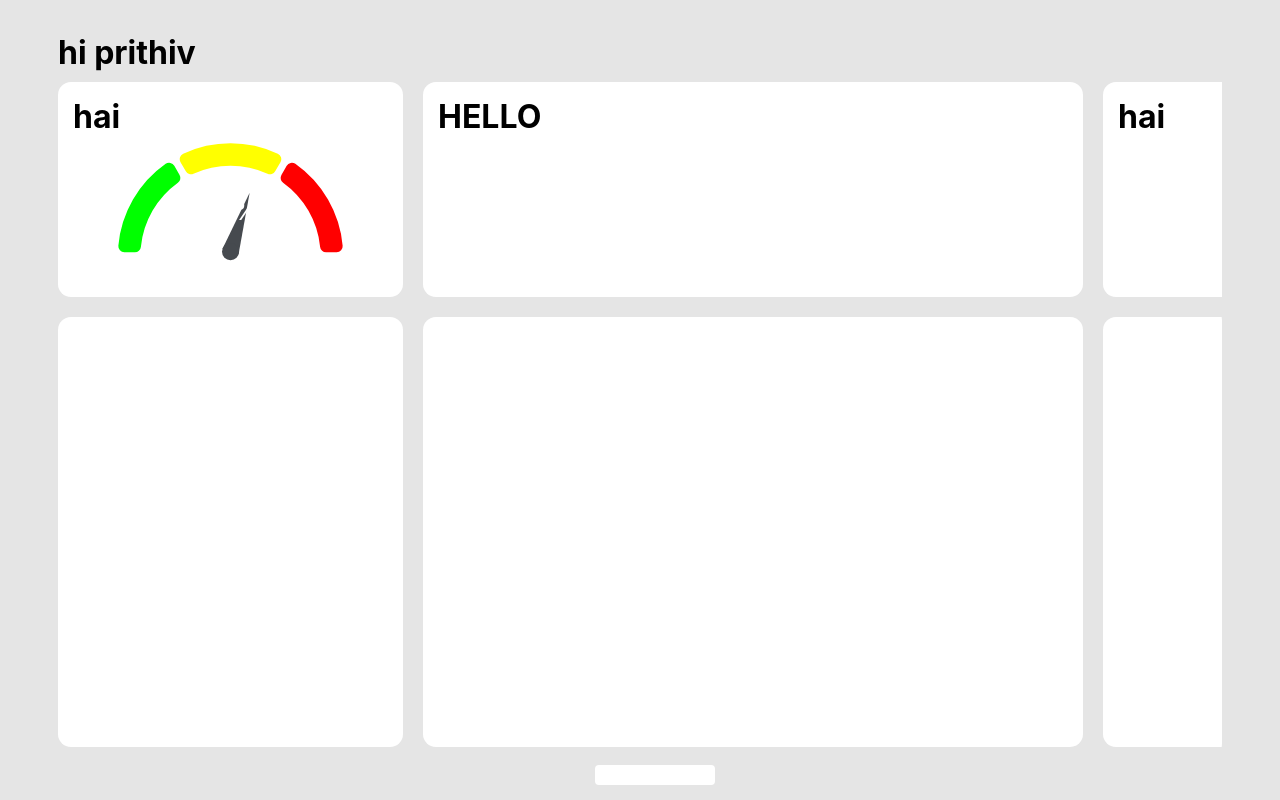
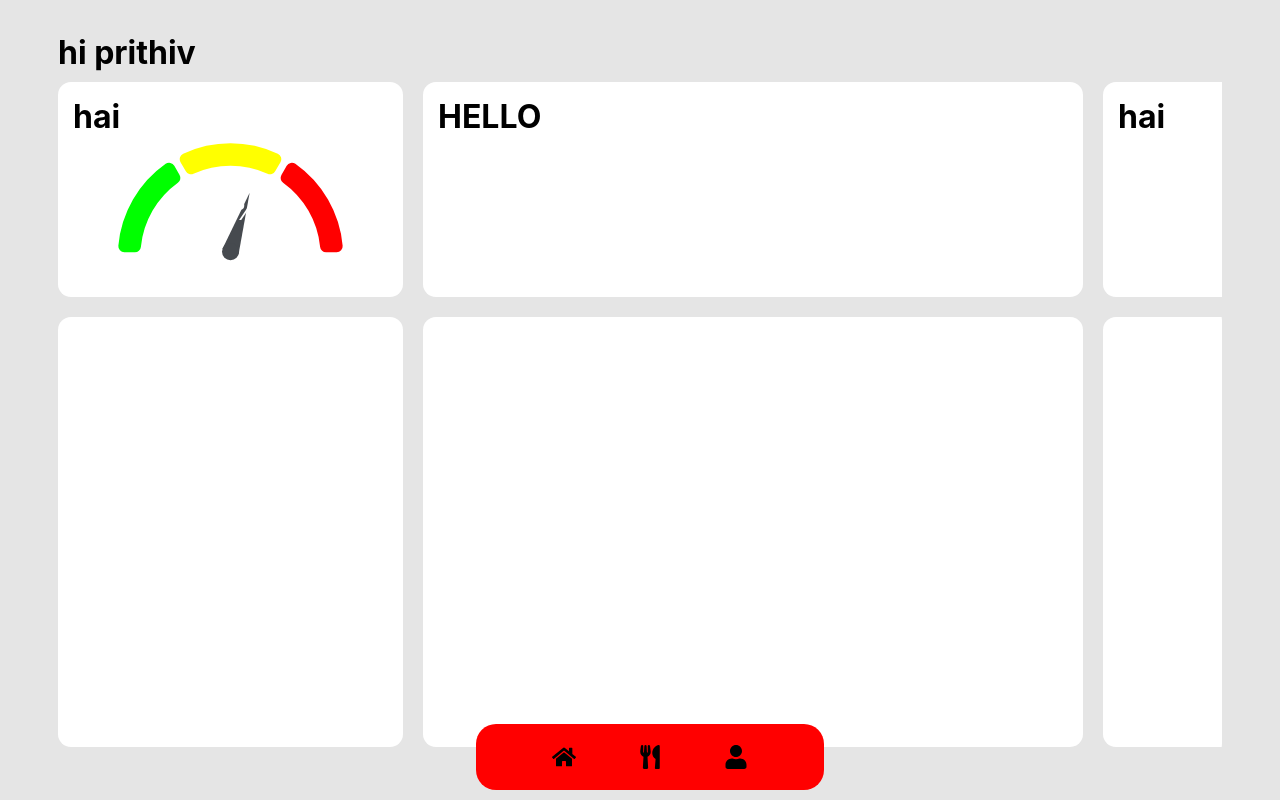
Before and after one commit to Adhi2312/FITNESS_TRACKER, a React (Create React App) app: page / in a window 1280 px wide. Built offline with nearby package versions, Linux system fonts and the light colour scheme.

Commit message:
Added navbar

```diff
--- a/package.json
+++ b/package.json
@@ -14,6 +14,7 @@
     "react-dom": "^18.3.1",
     "react-gauge-chart": "^0.5.1",
     "react-gauge-component": "^1.2.61",
+    "react-icons": "^5.3.0",
     "react-router-dom": "^6.26.2",
     "react-scripts": "5.0.1",
     "web-vitals": "^2.1.4"
--- a/src/App.js
+++ b/src/App.js
@@ -2,6 +2,7 @@ import logo from './logo.svg';
 import './App.css';
 import  DB from './screens/DB'
 import { Routes,Route } from 'react-router-dom';
+import { FaHome, FaUser, FaUtensils } from 'react-icons/fa';
 function App() {
   return (
     <div className='main'>
@@ -23,7 +24,15 @@ function App() {
 export const NavBar=()=>{
   return (
     <div className='nav'>
-
+      <button className='nav-button' >
+           <FaHome size={24}/>
+      </button>
+      <button className='nav-button'>
+        <FaUtensils size={24}/>
+      </button>
+      <button className='nav-button'>
+        <FaUser size={24}/>
+      </button>
     </div>
 
   )
--- a/src/index.css
+++ b/src/index.css
@@ -37,19 +37,37 @@ h1{
 .nav
 {
   display: flex;
-  padding: 10px 60px;
-  background-color:white;
+  padding: 20px 70px;
+  background-color:red;
+  justify-content: flex-start;
   position: fixed;
   bottom: 0;
-  margin: 15px;
-  border-radius: 4px;
-
+  margin:10px;
+  gap: 50px;
+  margin-top: 190 px;
+  border-radius: 20px;
   left: 50%;          /* Position the div's left edge in the center of the page */
   transform: translateX(-50%);
 
+}
 
+.nav-button {
+  background: none;
+  color: black;
+  border: none;
+  font-size: 16px;
+  cursor: pointer;
+  display: flex;
+  align-items: center;
+}
 
-}
+/* .nav-button:hover {
+  color: #ddd;
+} */
+
+/* .nav-button svg {
+  margin-right: 5px;
+} */
 /* .nav-prof
 {
 
```
Also changed, not shown: 1 other file (tests, documents, lock files or other folders).
